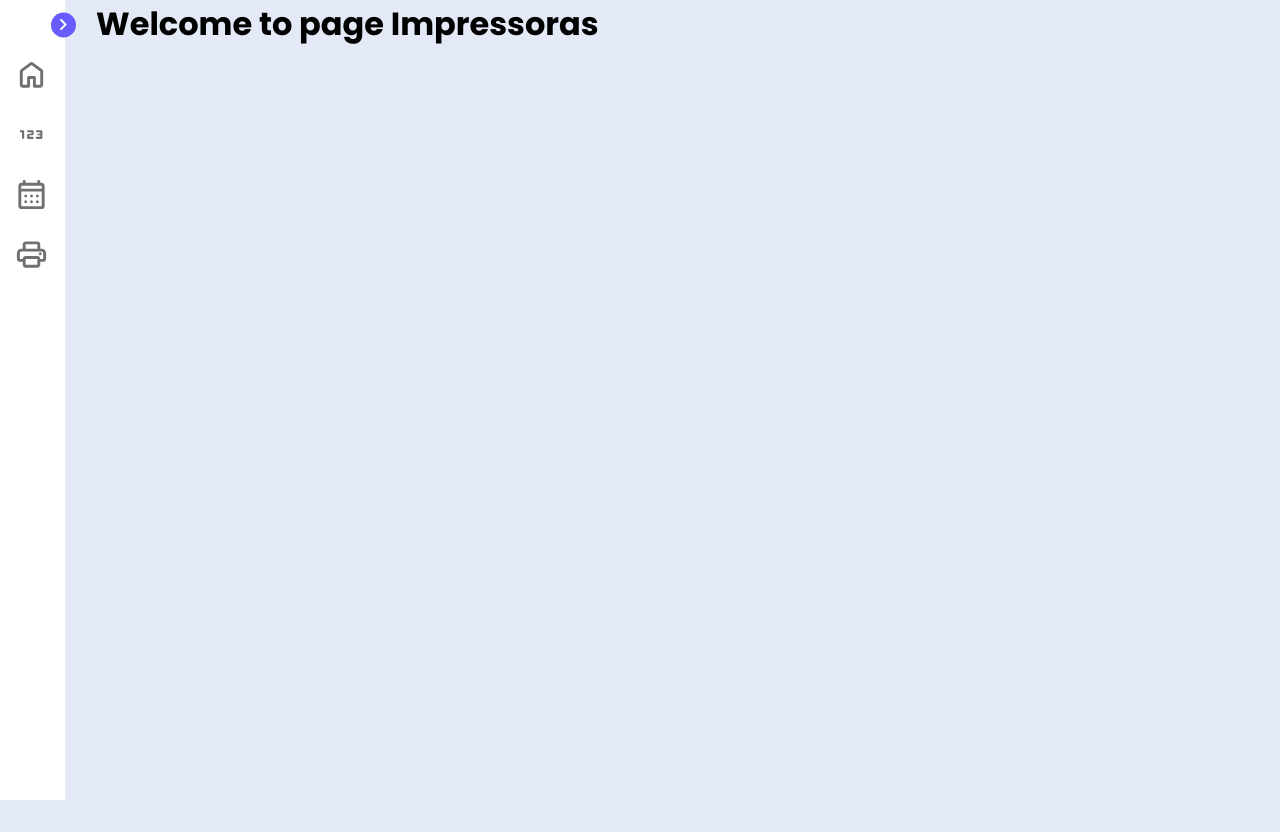
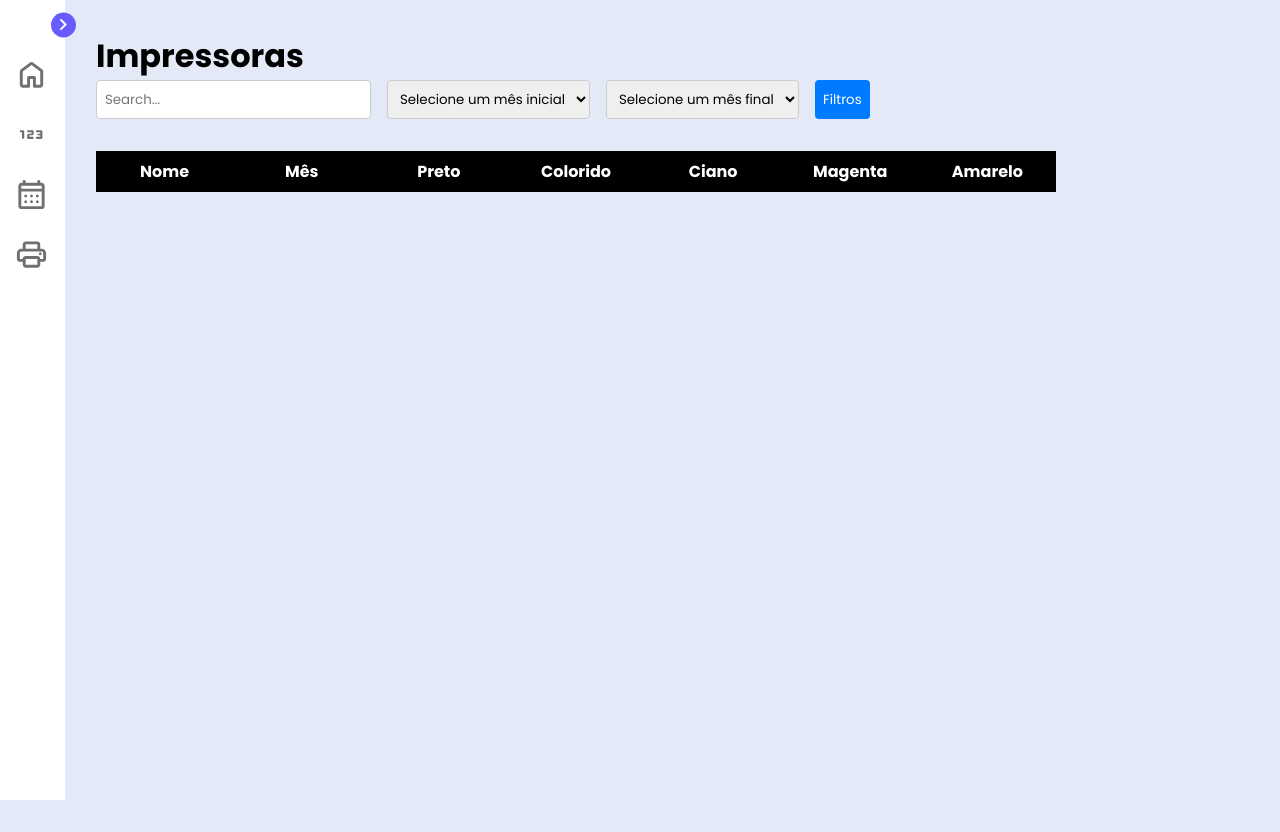
Before and after one commit to luizmottam/print-menager, a React (Vite) app in the folder printhub/: page /impressoras in a window 1280 px wide. Before the commit the page ends 800 px from the top, so only its background shows below. Built offline with nearby package versions, Linux system fonts and the light colour scheme.

Commit message:
Iniciando a página de impressroas: Estilizando primeiro

```diff
--- a/printhub/src/App.css
+++ b/printhub/src/App.css
@@ -1,6 +1,7 @@
 /* Adicione esta nova regra para o fundo desfocado */
 .content {
     margin-left: 6rem;
+    margin-top: 2rem;
 }
 
 .content.blur {
--- a/printhub/src/pages/Comparador.jsx
+++ b/printhub/src/pages/Comparador.jsx
@@ -1,7 +1,7 @@
 export default function Comparador() {
     return (
       <>
-      <h1>Welcome to page Comparador de Meses</h1>
+      <h1>Comparador de Meses</h1>
       </>
     )
   }
--- a/printhub/src/pages/Conts.jsx
+++ b/printhub/src/pages/Conts.jsx
@@ -1,7 +1,7 @@
 export default function Conts() {
   return (
     <>
-    <h1>Welcome to page Cont. de Papel</h1>
+    <h1>Cont. de Papel</h1>
     </>
   )
 }
--- /dev/null
+++ b/printhub/src/pages/Impressoras.css
@@ -0,0 +1,48 @@
+.table-im {
+    display: flex;
+    margin-top: 2rem;
+}
+
+table {
+    width: 100%;
+    max-width: 60rem; /* Defina a largura máxima da tabela (opcional) */
+    text-align: center;
+    border-collapse: collapse;
+    table-layout: fixed;
+}
+
+th, td {
+    padding: 0.5rem;
+    overflow: hidden; /* Esconder conteúdo que ultrapassa a largura */
+    text-overflow: ellipsis;
+}
+
+th {
+    background-color: black;
+    color: white;
+}
+
+.search-bar {
+    display: flex;
+    gap: 1rem;
+    margin-bottom: 2rem;
+}
+
+.search-bar input[type="search"],
+.search-bar select,
+.search-bar input[type="button"] {
+    padding: 0.5rem;
+    border: 1px solid #ccc;
+    border-radius: 4px;
+}
+
+.search-bar input[type="button"] {
+    cursor: pointer;
+    background-color: #007bff;
+    color: white;
+    border: none;
+}
+
+.search-bar input[type="button"]:hover {
+    background-color: #0056b3;
+}
--- a/printhub/src/pages/Impressoras.jsx
+++ b/printhub/src/pages/Impressoras.jsx
@@ -1,7 +1,40 @@
+import './Impressoras.css';
+
 export default function Impressoras() {
-    return (
-      <>
-      <h1>Welcome to page Impressoras</h1>
-      </>
-    )
-  }
+  return (
+    <>
+      <h1>Impressoras</h1>
+
+      <div className="search-bar">
+        <input type="search" name="" id="" placeholder="Search..." />
+        <select name="" id="">
+          <option value="">Selecione um mês inicial</option>
+          {/* Adicione outras opções de mês aqui */}
+        </select>
+        <select name="" id="">
+          <option value="">Selecione um mês final</option>
+          {/* Adicione outras opções de mês aqui */}
+        </select>
+        <input type="button" value="Filtros" />
+      </div>
+      <div className="table-im">
+        <table>
+          <thead>
+            <tr>
+              <th>Nome</th>
+              <th>Mês</th>
+              <th>Preto</th>
+              <th>Colorido</th>
+              <th>Ciano</th>
+              <th>Magenta</th>
+              <th>Amarelo</th>
+            </tr>
+          </thead>
+          <tbody>
+            {/* Adicione linhas de dados aqui */}
+          </tbody>
+        </table>
+      </div>
+    </>
+  );
+}
```
